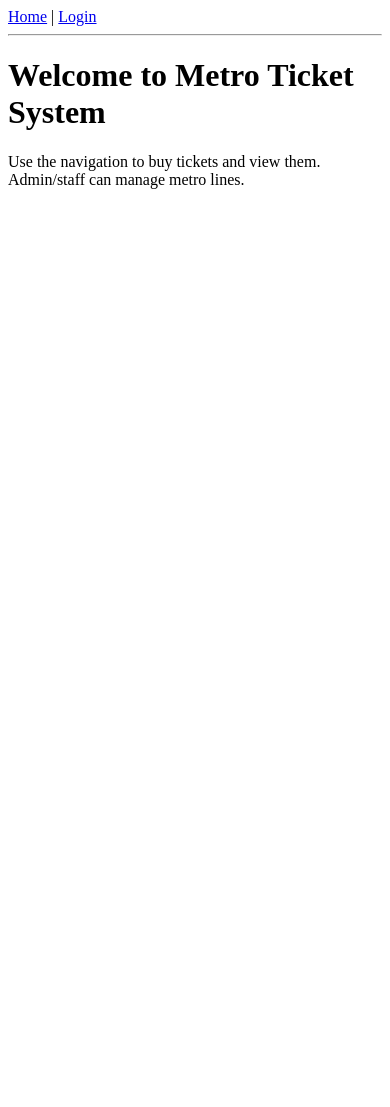
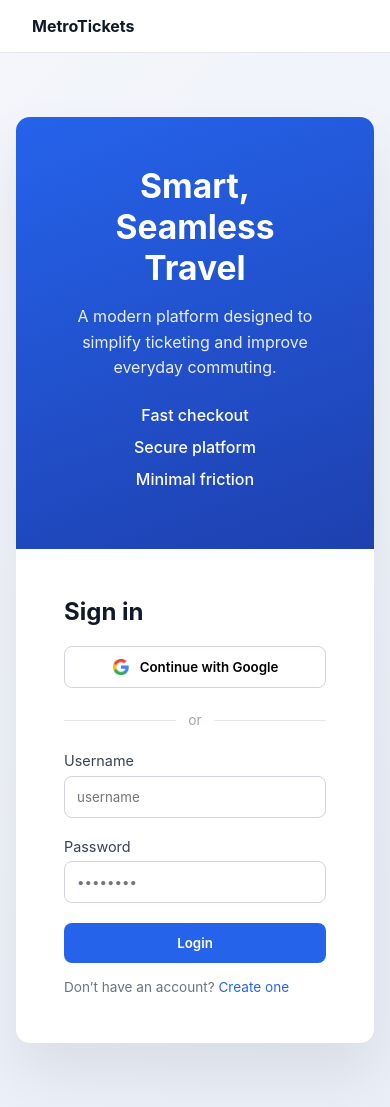
Before and after one commit to Nirvan2007/metro-ticket-purchase-system, a Django app: page / in a window 390 px wide. Before the commit the page ends 189 px from the top, so only its background shows below. Run offline with Django 4.2, Linux system fonts and the light colour scheme.

Commit message:
update code to add css and new look and feel

```diff
--- /dev/null
+++ b/backend/static/styles.css
@@ -0,0 +1,282 @@
+/* Base reset */
+* {
+    margin: 0;
+    padding: 0;
+    box-sizing: border-box;
+    font-family: Inter, system-ui, -apple-system, sans-serif;
+}
+
+body {
+    background: linear-gradient(135deg, #f4f6fb, #e9eef7);
+    min-height: 100vh;
+    color: #111827;
+}
+
+/* Navbar */
+.navbar {
+    position: sticky;
+    top: 0;
+    background: #ffffff;
+    border-bottom: 1px solid #e5e7eb;
+    z-index: 10;
+}
+
+.nav-container {
+    max-width: 1200px;
+    margin: auto;
+    padding: 1rem 2rem;
+    display: flex;
+    justify-content: space-between;
+    align-items: center;
+}
+
+.logo {
+    font-weight: 700;
+    font-size: 1rem;
+}
+
+.nav-links a {
+    margin-left: 2rem;
+    text-decoration: none;
+    color: #374151;
+    font-weight: 500;
+    font-size: 0.8rem;
+}
+
+.nav-links a:hover {
+    color: #2563eb;
+}
+
+.logout-btn {
+    margin-left: 2rem;
+    text-decoration: none;
+    color: white;
+    font-weight: 500;
+    font-size: 0.8rem;
+    padding: 0.4rem;
+    border: none;
+    border-radius: 8px;
+    background: #2563eb;
+    cursor: pointer;
+}
+
+.logout-btn:hover {
+    background: #1e40af;
+}
+
+
+/* Layout */
+.page {
+    display: flex;
+    justify-content: center;
+    align-items: center;
+    padding: 4rem 1rem;
+}
+
+.card {
+    width: 100%;
+    max-width: 1000px;
+    background: #ffffff;
+    border-radius: 14px;
+    display: grid;
+    grid-template-columns: 1.2fr 1fr;
+    box-shadow: 0 30px 60px rgba(0,0,0,0.08);
+    overflow: hidden;
+}
+
+.full-card {
+    width: 100%;
+    max-width: 500px;
+    background: #ffffff;
+    border-radius: 14px;
+    box-shadow: 0 30px 60px rgba(0,0,0,0.08);
+    overflow: hidden;
+    padding: 3rem;
+}
+
+.full-card h2 {
+    font-size: 1.5rem;
+    margin-bottom: 1.25rem;
+}
+
+.full-card p {
+    opacity: 0.9;
+    line-height: 1.6;
+    margin-bottom: 1.5rem;
+}
+
+.otp-card {
+    width: 100%;
+    max-width: 700px;
+    background: #ffffff;
+    border-radius: 14px;
+    box-shadow: 0 30px 60px rgba(0,0,0,0.08);
+    overflow: hidden;
+    padding: 3rem;
+}
+
+.otp-card h2 {
+    font-size: 1.5rem;
+    margin-bottom: 1.25rem;
+}
+
+.otp-card p {
+    opacity: 0.9;
+    line-height: 1.6;
+    margin-bottom: 1.5rem;
+}
+
+/* Left */
+.card-left {
+    padding: 3rem;
+    background: linear-gradient(160deg, #2563eb, #1e40af);
+    color: white;
+}
+
+.card-left h1 {
+    font-size: 2.1rem;
+    margin-bottom: 1rem;
+}
+
+.card-left p {
+    opacity: 0.9;
+    line-height: 1.6;
+    margin-bottom: 1.5rem;
+}
+
+.card-left ul {
+    list-style: none;
+}
+
+.card-left li {
+    margin-bottom: 0.75rem;
+    font-weight: 500;
+}
+
+/* Right */
+.card-right {
+    padding: 3rem;
+}
+
+.card-right h2 {
+    font-size: 1.5rem;
+    margin-bottom: 1.25rem;
+}
+
+/* Google button */
+.google-btn {
+    width: 100%;
+    padding: 0.7rem;
+    border-radius: 8px;
+    border: 1px solid #d1d5db;
+    background: #ffffff;
+    font-weight: 600;
+    display: flex;
+    align-items: center;
+    justify-content: center;
+    gap: 10px;
+    cursor: pointer;
+    transition: background 0.2s ease, box-shadow 0.2s ease;
+}
+
+.google-btn img {
+    width: 18px;
+    height: 18px;
+}
+
+.google-btn:hover {
+    background: #f9fafb;
+    box-shadow: 0 4px 12px rgba(0,0,0,0.06);
+}
+
+/* Divider */
+.divider {
+    display: flex;
+    align-items: center;
+    margin: 1.5rem 0;
+    font-size: 0.85rem;
+    color: #9ca3af;
+}
+
+.divider::before,
+.divider::after {
+    content: "";
+    flex: 1;
+    height: 1px;
+    background: #e5e7eb;
+}
+
+.divider span {
+    padding: 0 0.75rem;
+}
+
+/* Form */
+label {
+    display: block;
+    font-size: 0.9rem;
+    margin-bottom: 0.4rem;
+    color: #374151;
+}
+
+select {
+    width: 100%;
+    padding: 0.75rem;
+    margin-bottom: 1.25rem;
+    border-radius: 8px;
+    border: 1px solid #d1d5db;
+}
+
+select:focus {
+    outline: none;
+    border-color: #2563eb;
+}
+
+input {
+    width: 100%;
+    padding: 0.75rem;
+    margin-bottom: 1.25rem;
+    border-radius: 8px;
+    border: 1px solid #d1d5db;
+}
+
+input:focus {
+    outline: none;
+    border-color: #2563eb;
+}
+
+.primary-btn {
+    width: 100%;
+    padding: 0.75rem;
+    border: none;
+    border-radius: 8px;
+    background: #2563eb;
+    color: white;
+    font-weight: 600;
+    cursor: pointer;
+}
+
+.primary-btn:hover {
+    background: #1e40af;
+}
+
+.muted {
+    margin-top: 1rem;
+    font-size: 0.85rem;
+    color: #6b7280;
+}
+
+.muted a {
+    color: #2563eb;
+    text-decoration: none;
+}
+
+/* Responsive */
+@media (max-width: 768px) {
+    .card {
+        grid-template-columns: 1fr;
+    }
+
+    .card-left {
+        text-align: center;
+    }
+}
--- a/backend/templates/tickets/add_line.html
+++ b/backend/templates/tickets/add_line.html
@@ -1,10 +1,14 @@
 {% extends 'tickets/base.html' %}
 {% block content %}
+<main class="page">
+<div class="full-card">
 <h2>Add Line</h2>
 {% if error %}<p style='color:rgb(255, 0, 0)'>{{ error }}</p>{% endif %}
 {% if message %}<p style='color:rgb(0, 42, 255)'>{{ message }}</p>{% endif %}
 <form method='post'>{% csrf_token %}
   <input id='line_name' name='line_name' placeholder='Line Name' />
-  <button type='submit'>Add Line</button>
+  <button type='submit' class="primary-btn">Add Line</button>
 </form>
+</div>
+</main>
 {% endblock %}
--- a/backend/templates/tickets/add_station.html
+++ b/backend/templates/tickets/add_station.html
@@ -1,5 +1,7 @@
 {% extends 'tickets/base.html' %}
 {% block content %}
+<main class="page">
+<div class="full-card">
 <h2>Add Station</h2>
 {% if error %}<p style='color:rgb(255, 0, 0)'>{{ error }}</p>{% endif %}
 {% if message %}<p style='color:rgb(0, 42, 255)'>{{ message }}</p>{% endif %}
@@ -20,6 +22,8 @@
   <input id='position' name='position' placeholder='Position' />
   <br/>
   <br/>
-  <button type='submit'>Add Station</button>
+  <button type='submit' class="primary-btn">Add Station</button>
 </form>
+</div>
+</main>
 {% endblock %}
--- a/backend/templates/tickets/base.html
+++ b/backend/templates/tickets/base.html
@@ -1,33 +1,21 @@
-<!doctype html>
-<html>
+<!DOCTYPE html>
+<html lang="en">
 <head>
-  <meta charset='utf-8'>
-  <title>Metro Tickets</title>
+    <meta charset="UTF-8">
+    <meta name="viewport" content="width=device-width, initial-scale=1.0">
+    <title>Metro Ticket</title>
+    <link rel="stylesheet" href="/static/styles.css">
 </head>
+
 <body>
-  <nav>
-    <a href="/">Home</a> |
-    {% if user.is_authenticated %}
-      {% if user.is_staff %}
-        <a href="/line/">Add Line</a> |
-        <a href="/station/">Add Station</a> |
-        <a href="/buy-offline/">Buy Ticket Offline</a> |
-        <a href="/manage-line/">Manage Line</a> |
-        <a href="/footfall/">View Footfall</a> |
-      {% else %}
-        <a href="/buy/">Buy Ticket</a> |
-        <a href="/tickets/">My Tickets</a> |
-        <a href="/wallet/">Add Money</a> |
-      {% endif %}
-      <a href="/scanner/">Scan Ticket</a> |
-      <a href="/station-list/">View Station List</a> |
-      <a href="/accounts/">Manage Profile</a> |
-      <a href="/accounts/logout/">Logout</a>
-    {% else %}
-      <a href="/accounts/login/">Login</a>
-    {% endif %}
-  </nav>
-  <hr/>
-  {% block content %}{% endblock %}
+
+<header class="navbar">
+    <div class="nav-container">
+        <div class="logo" >MetroTickets</div>
+        {% include "tickets/nav.html" %}
+    </div>
+</header>
+
+{% block content %} {% endblock %}
 </body>
 </html>
--- a/backend/templates/tickets/buy_ticket.html
+++ b/backend/templates/tickets/buy_ticket.html
@@ -1,5 +1,7 @@
 {% extends 'tickets/base.html' %}
 {% block content %}
+<main class="page">
+<div class="full-card">
 <h2>Buy Ticket</h2>
 {% if error %}<p style='color:rgb(255, 0, 0)'>{{ error }}</p>{% endif %}
 {% if message %}<p style='color:rgb(0, 42, 255)'>{{ message }}</p>{% endif %}
@@ -18,6 +20,8 @@
     {% endfor %}
   </select>
   <br/>
-  <button type='submit'>Buy (OTP required)</button>
+  <button type='submit' class="primary-btn">Buy (OTP required)</button>
 </form>
+		</div>
+</main>
 {% endblock %}
--- a/backend/templates/tickets/home.html
+++ b/backend/templates/tickets/home.html
@@ -1,5 +1,9 @@
 {% extends 'tickets/base.html' %}
 {% block content %}
-<h1>Welcome to Metro Ticket System</h1>
-<p>Use the navigation to buy tickets and view them. Admin/staff can manage metro lines.</p>
+  {% if user.is_authenticated %}
+     <h1>Welcome to Metro Ticket System</h1>
+     <p>Use the navigation to buy tickets and view them. Admin/staff can manage metro lines.</p>
+  {% else %}
+    {% include "tickets/login.html" %}
+  {% endif %}
 {% endblock %}
--- /dev/null
+++ b/backend/templates/tickets/login.html
@@ -0,0 +1,47 @@
+<main class="page">
+    <section class="card">
+
+        <!-- Left panel -->
+        <div class="card-left">
+            <h1>Smart, Seamless Travel</h1>
+            <p>
+                A modern platform designed to simplify ticketing
+                and improve everyday commuting.
+            </p>
+            <ul>
+                <li>Fast checkout</li>
+                <li>Secure platform</li>
+                <li>Minimal friction</li>
+            </ul>
+        </div>
+
+        <!-- Right panel -->
+        <div class="card-right">
+            <h2>Sign in</h2>
+
+            <!-- Google Login (UI only) -->
+	    <form method="post"> {% csrf_token %}
+            <button type="submit" formaction="/accounts/google/login/?process=login" class="google-btn">
+                <img src="/static/images/g-logo.png" alt="Google logo">
+                Continue with Google
+            </button>
+	    </form>
+            <div class="divider"><span>or</span></div>
+
+            <form method="post"> {% csrf_token %}
+                <label>Username</label>
+                <input type="username" name="login" placeholder="username">
+
+                <label>Password</label>
+                <input type="password" name="password" placeholder="••••••••">
+
+                <button type="submit" class="primary-btn" formaction="/accounts/login/">Login</button>
+            </form>
+
+            <p class="muted">
+                Don’t have an account? <a href="#">Create one</a>
+            </p>
+        </div>
+
+    </section>
+</main>
--- /dev/null
+++ b/backend/templates/tickets/nav.html
@@ -0,0 +1,28 @@
+<script>
+	function logoutApp() {
+		if (confirm("Do you want to Logout ?")) {
+			document.getElementById('logout').submit();
+		}
+	}
+</script>
+<form name=logout id="logout" method="post" action="/accounts/logout/">{% csrf_token %}
+</form>
+<nav class="nav-links">
+  {% if user.is_authenticated %}
+    {% if user.is_staff %}
+      <a href="/buy-offline/">Buy Ticket Offline</a>
+      <a href="/footfall/">View Footfall</a>
+      <a href="/line/">Add Line</a>
+      <a href="/station/">Add Station</a>
+      <a href="/manage-line/">Manage Line</a>
+    {% else %}
+      <a href="/buy/">Buy Ticket</a>
+      <a href="/tickets/">My Tickets</a>
+      <a href="/wallet/">Add Money</a>
+    {% endif %}
+    <a href="/scanner/">Scan Ticket</a>
+    <a href="/station-list/">View Station List</a>
+    <a href="/accounts/">Manage Profile</a>
+    <button class="logout-btn" onClick='logoutApp();'>Logout</button>
+  {% endif %}
+</nav>
--- a/backend/templates/tickets/station_list.html
+++ b/backend/templates/tickets/station_list.html
@@ -1,5 +1,7 @@
 {% extends 'tickets/base.html' %}
 {% block content %}
+<main class="page">
+<div class="full-card">
 <h2>List Station in Line</h2>
 <form method='post'>{% csrf_token %}
   <label>Select Line</label>
@@ -8,7 +10,7 @@
       <option value='{{ l.name }}'>{{ l.name }}</option>
     {% endfor %}
   </select>
-  <button type='submit'>List Line</button>
+  <button type='submit' class="primary-btn">List Line</button>
 </form>
 <h2> List of Station for Line {{ ln }}</h2>
 <ul>
@@ -16,4 +18,6 @@
     <li>{{ s.station.name }}: {{ s.position }}</li>
   {% endfor %}
 </ul>
+</div>
+</main>
 {% endblock %}
```
Also changed, not shown: backend/static/login.html (added, +71 -0 lines), backend/templates/tickets/buy_ticket_offline.html (+6 -2 lines), backend/templates/tickets/otp_sent.html (+8 -3 lines), backend/templates/tickets/verify_otp.html (+8 -2 lines), backend/templates/tickets/wallet_view.html (+6 -4 lines), backend/static/images/g-logo.png (added).
